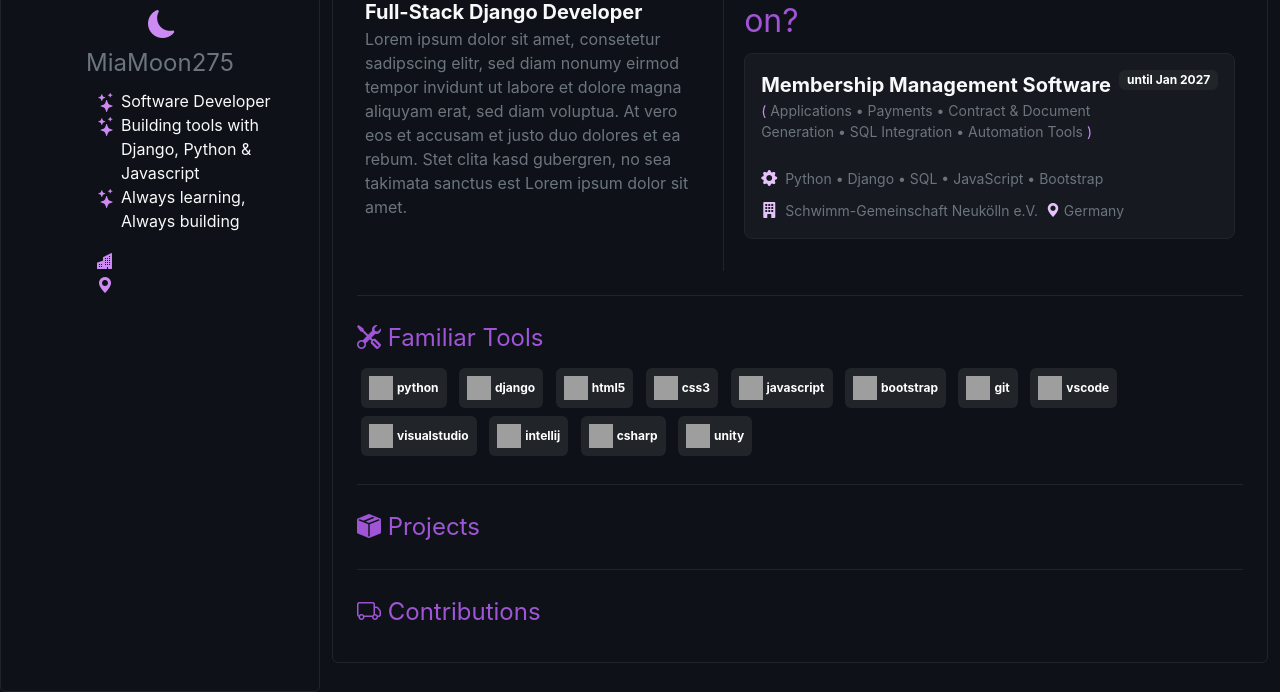
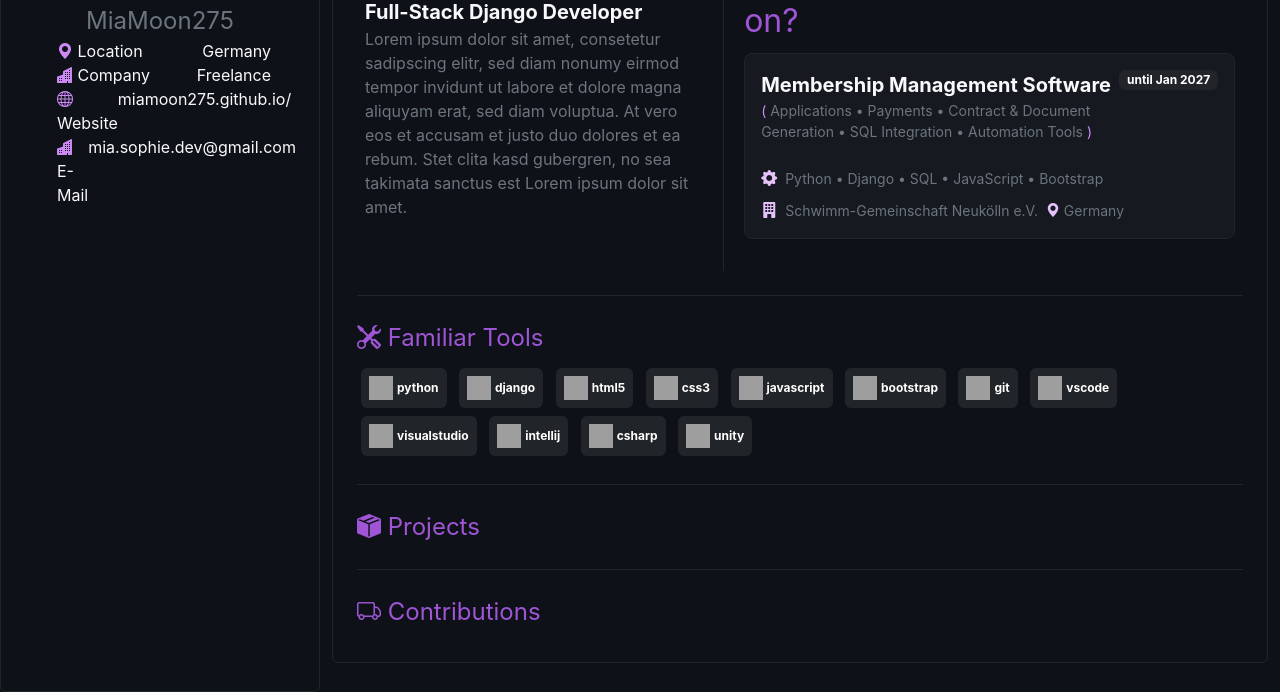
Before and after one commit to MiaMoon275/MiaMoon275.github.io, a plain HTML site: page index.html in a window 1280 px wide. Shown: the part 172-864 px from the top of the page. Drawn offline with nearby package versions, Linux system fonts and the light colour scheme; no server answers; grey boxes are pictures that could not be loaded.

Commit message:
User information panel redesign
* Layout changes and additional fields

```diff
--- a/index.html
+++ b/index.html
@@ -27,7 +27,6 @@
                         <!--Personal Information-->
                         <div class="fs-3 fw-bold">
                             <span id="github-name"></span>
-                            <i class="bi bi-moon-fill text-purple-2 ms-1"></i>
                         </div>
 
                         <div class="fs-4 text-secondary">
@@ -35,20 +34,30 @@
                         </div>
                     </div>
 
-                    <div class="ms-5">
-                        <!--Title Information-->
-                        <ul class="list-stars mt-2">
-                            <li>Software Developer</li>
-                            <li>Building tools with Django, Python & Javascript</li>
-                            <li>Always learning, Always building</li>
-                        </ul>
+                    <div class="ms-2">
+                        <!--Other Information-->
+                        <div class="d-flex">
+                            <span><i class="bi bi-geo-alt-fill text-purple-2"></i> Location</span>
+                            <span id="github-location" class="ms-auto">Germany</span>
+                        </div>
 
-                        <!--Other-->
-                        <span><i class="bi bi-buildings-fill text-purple-2"></i></span>
-                        <span id="github-company" class="ms-1"></span>
-                        <br>
-                        <span><i class="bi bi-geo-alt-fill text-purple-2"></i></span>
-                        <span id="github-location" class="ms-1"></span>
+                        <div class="d-flex">
+                            <span><i class="bi bi-buildings-fill text-purple-2"></i> Company</span>
+                            <span id="github-company" class="ms-auto">Freelance</span>
+                        </div>
+
+                        <div class="d-flex">
+                            <span><i class="bi bi-globe text-purple-2"></i> Website</span>
+                            <span class="ms-auto">
+                                <a id="github-website" href="https://miamoon275.github.io/">miamoon275.github.io/</a></span>
+                        </div>
+
+                        <div class="d-flex">
+                            <span><i class="bi bi-buildings-fill text-purple-2"></i> E-Mail</span>
+                            <span class="ms-auto">
+                                <a href="mailto:mia.sophie.dev@gmail.com">mia.sophie.dev@gmail.com</a></span>
+                        </div>
+
                     </div>
                 </div>
                 <div class="col-12 col-md-9">
--- a/js/github-api.js
+++ b/js/github-api.js
@@ -1,5 +1,7 @@
 const username = 'MiaMoon275';
 const url = `https://api.github.com/users/${username}`;
+
+// const lastFetch = localStorage.getItem("github_cache_time");
 
 const toolsNames = [
     // Backend / Programming
--- a/styles.css
+++ b/styles.css
@@ -100,3 +100,8 @@ ul.list-stars li::before {
     transform: translateY(-2px);
     border-color: #a855f7 !important;
 }
+
+a {
+  text-decoration: none !important;
+  color: inherit !important;
+}
```
